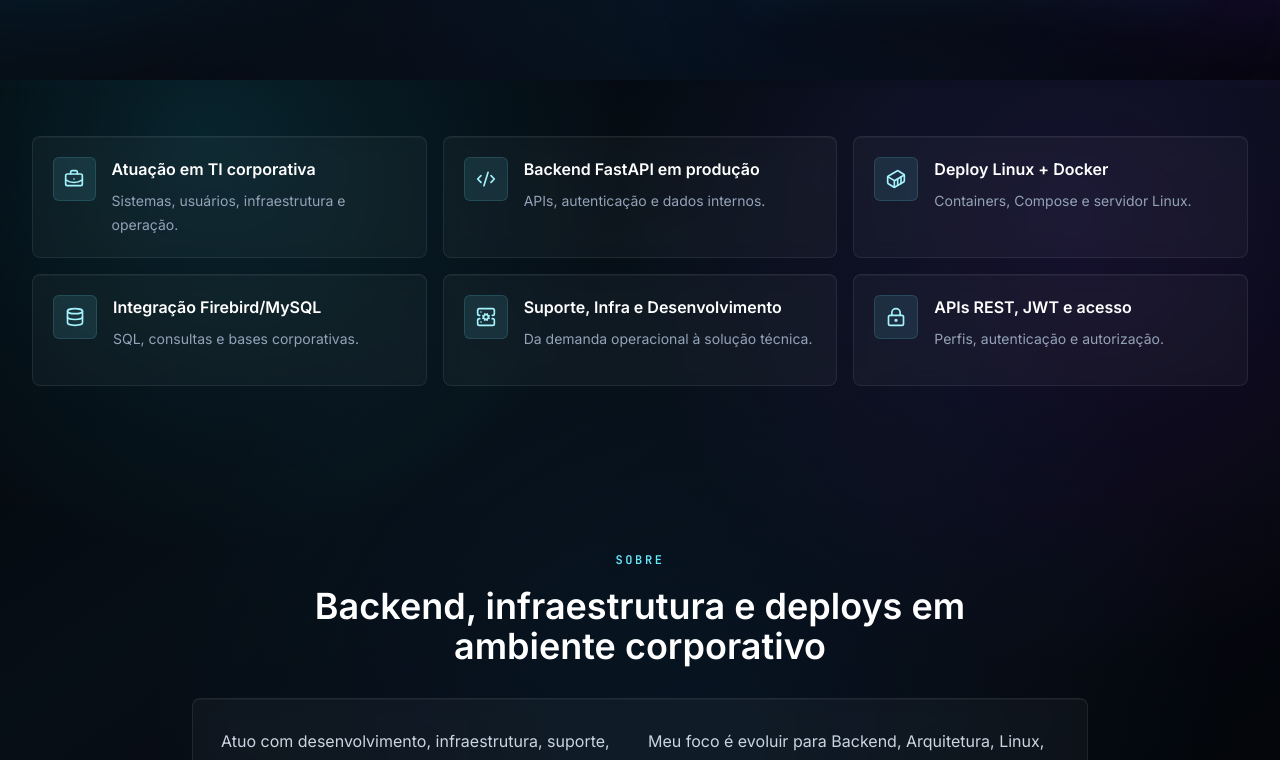
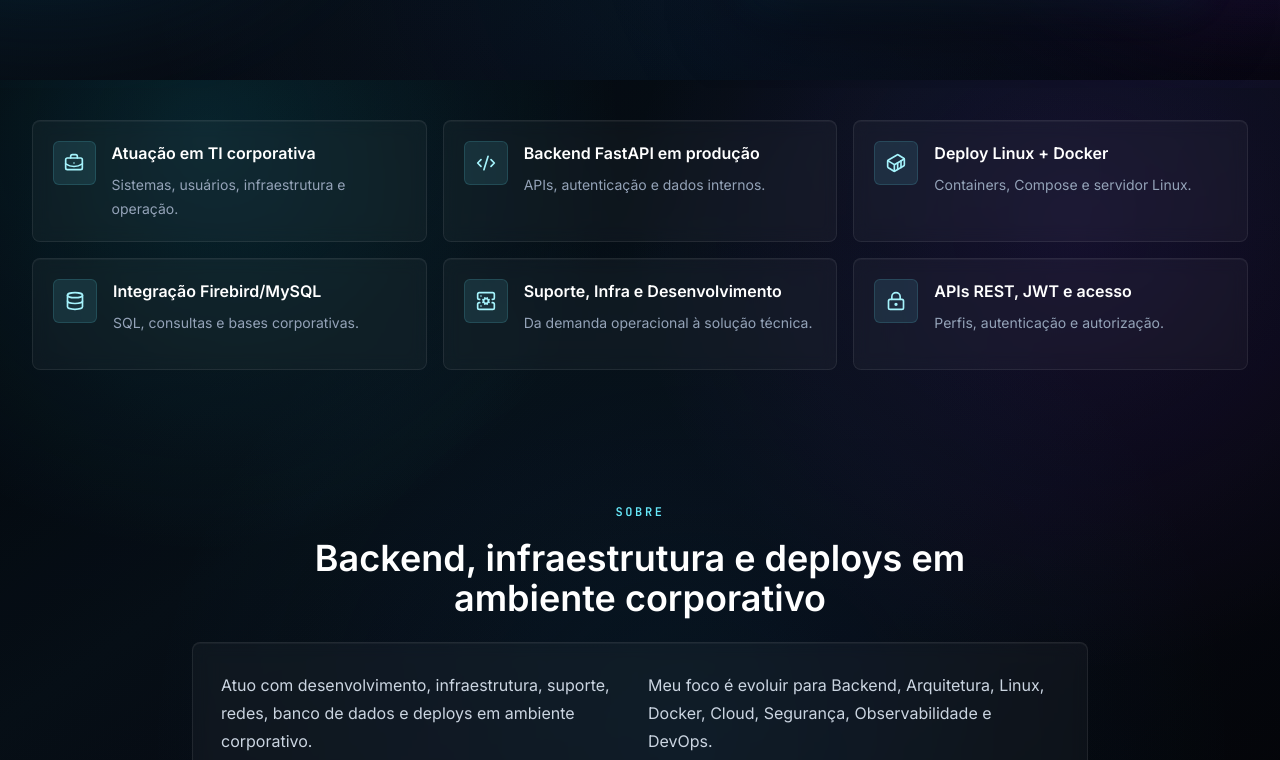
Before and after one commit to Matheus-TecDev/Portfolio, a React (Vite) app: page / in a window 1280 px wide. Shown: the part 720-1480 px from the top of the page. Built offline with nearby package versions, Linux system fonts and the light colour scheme.

Commit message:
Reduz espaçamento entre seções do portfólio

```diff
--- a/src/components/layout/SectionTitle.tsx
+++ b/src/components/layout/SectionTitle.tsx
@@ -10,7 +10,7 @@ type SectionTitleProps = {
 export function SectionTitle({ eyebrow, title, description }: SectionTitleProps) {
   return (
     <motion.div
-      className="mx-auto mb-8 max-w-3xl text-center"
+      className="mx-auto mb-6 max-w-3xl text-center"
       initial="hidden"
       whileInView="visible"
       viewport={{ once: true, amount: 0.35 }}
--- a/src/components/projects/ProjectGroup.tsx
+++ b/src/components/projects/ProjectGroup.tsx
@@ -19,7 +19,7 @@ export function ProjectGroup({ title, description, projects, variant = "standard
   return (
     <div className="project-group">
       {title ? (
-        <div className="mx-auto mb-5 max-w-7xl">
+        <div className="mx-auto mb-4 max-w-7xl">
           <h3 className="text-xl font-semibold text-white">{title}</h3>
           {description ? <p className="mt-2 max-w-3xl text-sm leading-6 text-slate-400">{description}</p> : null}
         </div>
--- a/src/components/sections/ContactSection.tsx
+++ b/src/components/sections/ContactSection.tsx
@@ -5,7 +5,7 @@ import { Footer } from "../layout/Footer";
 
 export function ContactSection() {
   return (
-    <section id="contato" className="section pb-12">
+    <section id="contato" className="section pb-10">
       <motion.div
         className="mx-auto max-w-5xl overflow-hidden rounded-lg border border-cyan-400/15 bg-gradient-to-br from-slate-950 via-graphite-900 to-slate-950 p-8 shadow-blue-soft md:p-12"
         initial="hidden"
--- a/src/components/sections/HighlightsSection.tsx
+++ b/src/components/sections/HighlightsSection.tsx
@@ -4,7 +4,7 @@ import { heroHighlights } from "../../data/highlights";
 
 export function HighlightsSection() {
   return (
-    <section className="section pt-8 md:pt-12">
+    <section className="section pt-6 md:pt-8">
       <div className="mx-auto grid max-w-7xl gap-4 sm:grid-cols-2 lg:grid-cols-3">
         {heroHighlights.map((item, index) => {
           const Icon = item.icon;
--- a/src/components/sections/ProjectsSection.tsx
+++ b/src/components/sections/ProjectsSection.tsx
@@ -12,7 +12,7 @@ export function ProjectsSection() {
         title="O que estou construindo"
         description="Sistemas corporativos, APIs, integrações, dados e deploys."
       />
-      <div className="space-y-8">
+      <div className="space-y-6">
         <ProjectGroup
           projects={featuredProjects}
           variant="featured"
--- a/src/styles.css
+++ b/src/styles.css
@@ -75,7 +75,7 @@ body::after {
 
 @layer components {
   .section {
-    @apply relative z-10 px-5 py-14 md:px-8 md:py-20;
+    @apply relative z-10 px-5 py-11 md:px-8 md:py-16;
   }
 
   .section-eyebrow {
```
